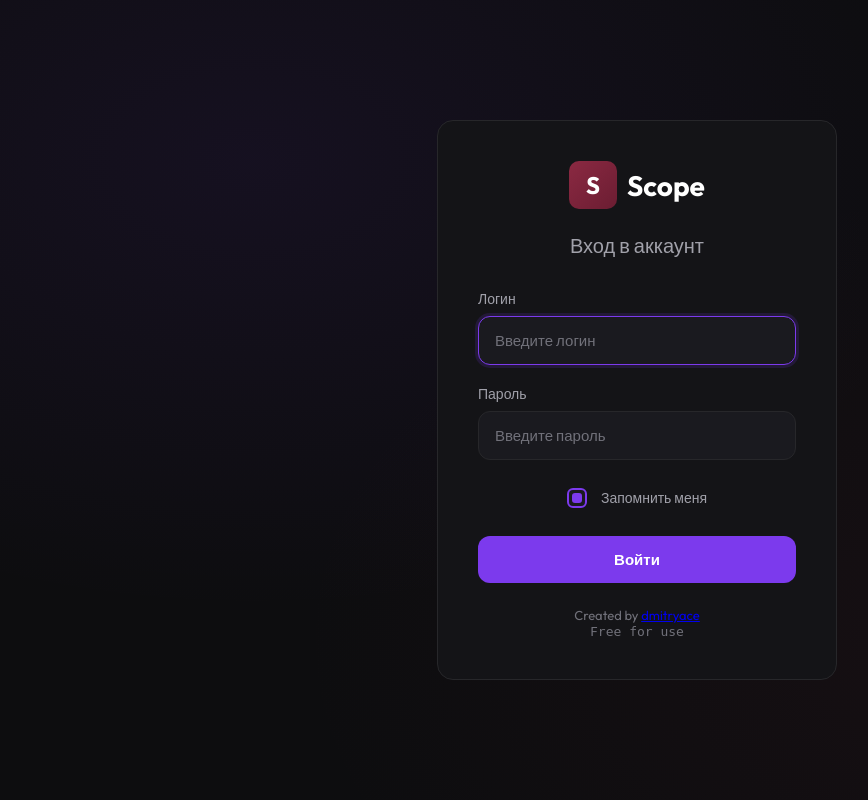
After one commit to DmitryAce/scope-app, a Django app: page /auth/login/ in a window 1280 px wide. The commit adds this page. Shown: the whole page, without its empty margins (3-871 px from the left). Run offline with Django 5.2, Linux system fonts and the light colour scheme; some libraries are stand-ins or nearby versions.

Commit message:
Auth+login

```diff
--- /dev/null
+++ b/apps/users/urls.py
@@ -0,0 +1,9 @@
+from django.urls import path
+from . import views
+
+app_name = 'users'
+
+urlpatterns = [
+    path('login/', views.login_view, name='login'),
+    path('logout/', views.logout_view, name='logout'),
+]
--- a/apps/users/views.py
+++ b/apps/users/views.py
@@ -1,3 +1,39 @@
-from django.shortcuts import render
+from django.shortcuts import render, redirect
+from django.contrib.auth import authenticate, login, logout
+from django.contrib import messages
 
-# Create your views here.
+
+def login_view(request):
+    """Login page view"""
+    # If already logged in, redirect to dashboard
+    if request.user.is_authenticated:
+        return redirect('scope:dashboard')
+
+    if request.method == 'POST':
+        username = request.POST.get('username', '').strip()
+        password = request.POST.get('password', '')
+        remember_me = request.POST.get('remember_me')
+
+        user = authenticate(request, username=username, password=password)
+
+        if user is not None:
+            login(request, user)
+
+            # Set session expiry based on "remember me"
+            if not remember_me:
+                request.session.set_expiry(0)  # Browser close
+
+            # Redirect to next URL or dashboard
+            next_url = request.GET.get('next', 'scope:dashboard')
+            return redirect(next_url)
+        else:
+            messages.error(request, 'Неверный логин или пароль')
+
+    return render(request, 'users/login.html')
+
+
+def logout_view(request):
+    """Logout and redirect to login page"""
+    logout(request)
+    messages.success(request, 'Вы вышли из аккаунта')
+    return redirect('users:login')
--- a/core/urls.py
+++ b/core/urls.py
@@ -21,6 +21,7 @@ from django.conf.urls.static import static
 
 urlpatterns = [
     path('admin/', admin.site.urls),
+    path('auth/', include('apps.users.urls')),
     path('', include('apps.scope.urls')),
 ]
 
--- /dev/null
+++ b/templates/users/login.html
@@ -0,0 +1,326 @@
+{% load static %}
+<!DOCTYPE html>
+<html lang="ru">
+<head>
+    <meta charset="UTF-8">
+    <meta name="viewport" content="width=device-width, initial-scale=1.0">
+    <link rel="icon" type="image/svg+xml" href="{% static 'favicon.svg' %}">
+    <title>Вход | Scope</title>
+    <link rel="preconnect" href="https://fonts.googleapis.com">
+    <link rel="preconnect" href="https://fonts.gstatic.com" crossorigin>
+    <link href="https://fonts.googleapis.com/css2?family=Outfit:wght@300;400;500;600;700&display=swap" rel="stylesheet">
+    <link rel="stylesheet" href="https://cdn.jsdelivr.net/npm/remixicon@4.0.0/fonts/remixicon.css">
+    <style>
+        :root {
+            --bg-primary: #0D0D0F;
+            --bg-secondary: #141417;
+            --bg-elevated: #1A1A1F;
+            --text-primary: #FFFFFF;
+            --text-secondary: #A1A1AA;
+            --text-muted: #71717A;
+            --accent-primary: #7C3AED;
+            --accent-hover: #6D28D9;
+            --accent-burgundy: #8B2942;
+            --border-color: #27272A;
+            --error: #EF4444;
+            --success: #10B981;
+            --radius-md: 12px;
+            --radius-lg: 16px;
+        }
+
+        * {
+            margin: 0;
+            padding: 0;
+            box-sizing: border-box;
+        }
+
+        body {
+            font-family: 'Outfit', sans-serif;
+            background: var(--bg-primary);
+            color: var(--text-primary);
+            min-height: 100vh;
+            display: flex;
+            align-items: center;
+            justify-content: center;
+            padding: 20px;
+            background-image:
+                radial-gradient(ellipse at 20% 20%, rgba(124, 58, 237, 0.08) 0%, transparent 50%),
+                radial-gradient(ellipse at 80% 80%, rgba(139, 41, 66, 0.08) 0%, transparent 50%);
+        }
+
+        .login-container {
+            width: 100%;
+            max-width: 400px;
+        }
+
+        .login-card {
+            background: var(--bg-secondary);
+            border: 1px solid var(--border-color);
+            border-radius: var(--radius-lg);
+            padding: 40px;
+        }
+
+        .login-header {
+            text-align: center;
+            margin-bottom: 32px;
+        }
+
+        .logo {
+            display: inline-flex;
+            align-items: center;
+            gap: 10px;
+            margin-bottom: 24px;
+        }
+
+        .logo-icon {
+            width: 48px;
+            height: 48px;
+            background: linear-gradient(135deg, var(--accent-burgundy), #6B1D32);
+            border-radius: 10px;
+            display: flex;
+            align-items: center;
+            justify-content: center;
+            font-size: 24px;
+            font-weight: 700;
+            color: white;
+        }
+
+        .logo-text {
+            font-size: 28px;
+            font-weight: 700;
+            color: var(--text-primary);
+        }
+
+        .login-title {
+            font-size: 20px;
+            font-weight: 500;
+            color: var(--text-secondary);
+        }
+
+        .login-form {
+            display: flex;
+            flex-direction: column;
+            gap: 20px;
+        }
+
+        .form-group {
+            display: flex;
+            flex-direction: column;
+            gap: 8px;
+        }
+
+        .form-label {
+            font-size: 14px;
+            font-weight: 500;
+            color: var(--text-secondary);
+        }
+
+        .form-input {
+            width: 100%;
+            padding: 14px 16px;
+            background: var(--bg-elevated);
+            border: 1px solid var(--border-color);
+            border-radius: var(--radius-md);
+            color: var(--text-primary);
+            font-size: 15px;
+            font-family: inherit;
+            transition: border-color 0.2s, box-shadow 0.2s;
+        }
+
+        .form-input:focus {
+            outline: none;
+            border-color: var(--accent-primary);
+            box-shadow: 0 0 0 3px rgba(124, 58, 237, 0.15);
+        }
+
+        .form-input::placeholder {
+            color: var(--text-muted);
+        }
+
+        .checkbox-group {
+            display: flex;
+            align-items: center;
+            justify-content: center;
+            gap: 10px;
+            margin: 8px 0;
+        }
+
+        .checkbox-wrapper {
+            position: relative;
+            display: inline-flex;
+            align-items: center;
+            cursor: pointer;
+            gap: 14px;
+        }
+
+        .checkbox-input {
+            position: absolute;
+            opacity: 0;
+            width: 0;
+            height: 0;
+        }
+
+        .checkbox-custom {
+            width: 20px;
+            height: 20px;
+            border: 2px solid var(--border-color);
+            border-radius: 6px;
+            background: var(--bg-elevated);
+            position: relative;
+            transition: all 0.2s ease;
+            flex-shrink: 0;
+            padding: 3px;
+            box-sizing: border-box;
+        }
+
+        .checkbox-wrapper:hover .checkbox-custom {
+            border-color: var(--accent-primary);
+        }
+
+        .checkbox-input:checked + .checkbox-custom {
+            border-color: var(--accent-primary);
+        }
+
+        .checkbox-input:checked + .checkbox-custom::before {
+            content: '';
+            display: block;
+            width: 100%;
+            height: 100%;
+            background: var(--accent-primary);
+            border-radius: 3px;
+        }
+
+        .checkbox-label {
+            font-size: 14px;
+            color: var(--text-secondary);
+            cursor: pointer;
+            user-select: none;
+            transition: color 0.2s ease;
+        }
+
+        .checkbox-wrapper:hover .checkbox-label {
+            color: var(--text-primary);
+        }
+
+        .btn-login {
+            width: 100%;
+            padding: 14px 24px;
+            background: var(--accent-primary);
+            color: white;
+            border: none;
+            border-radius: var(--radius-md);
+            font-size: 15px;
+            font-weight: 600;
+            font-family: inherit;
+            cursor: pointer;
+            transition: background 0.2s, transform 0.1s;
+        }
+
+        .btn-login:hover {
+            background: var(--accent-hover);
+        }
+
+        .btn-login:active {
+            transform: scale(0.98);
+        }
+
+        .error-message {
+            background: rgba(239, 68, 68, 0.1);
+            border: 1px solid rgba(239, 68, 68, 0.3);
+            color: var(--error);
+            padding: 12px 16px;
+            border-radius: var(--radius-md);
+            font-size: 14px;
+            display: flex;
+            align-items: center;
+            gap: 10px;
+        }
+
+        .error-message i {
+            font-size: 18px;
+        }
+
+        .login-footer {
+            margin-top: 24px;
+            text-align: center;
+            font-size: 13px;
+            color: var(--text-muted);
+        }
+
+        @media (max-width: 480px) {
+            .login-card {
+                padding: 28px 24px;
+            }
+        }
+    </style>
+</head>
+<body>
+    <div class="login-container">
+        <div class="login-card">
+            <div class="login-header">
+                <div class="logo">
+                    <div class="logo-icon">S</div>
+                    <span class="logo-text">Scope</span>
+                </div>
+                <h1 class="login-title">Вход в аккаунт</h1>
+            </div>
+
+            {% if messages %}
+                {% for message in messages %}
+                    <div class="error-message" style="margin-bottom: 20px;">
+                        <i class="ri-error-warning-line"></i>
+                        {{ message }}
+                    </div>
+                {% endfor %}
+            {% endif %}
+
+            <form class="login-form" method="POST">
+                {% csrf_token %}
+                <div class="form-group">
+                    <label class="form-label" for="username">Логин</label>
+                    <input
+                        type="text"
+                        id="username"
+                        name="username"
+                        class="form-input"
+                        placeholder="Введите логин"
+                        autocomplete="username"
+                        required
+                        autofocus
+                    >
+                </div>
+
+                <div class="form-group">
+                    <label class="form-label" for="password">Пароль</label>
+                    <input
+                        type="password"
+                        id="password"
+                        name="password"
+                        class="form-input"
+                        placeholder="Введите пароль"
+                        autocomplete="current-password"
+                        required
+                    >
+                </div>
+
+                <div class="checkbox-group">
+                    <label class="checkbox-wrapper" for="remember_me">
+                        <input type="checkbox" id="remember_me" name="remember_me" class="checkbox-input" checked>
+                        <span class="checkbox-custom"></span>
+                        <span class="checkbox-label">Запомнить меня</span>
+                    </label>
+                </div>
+
+                <button type="submit" class="btn-login">
+                    Войти
+                </button>
+            </form>
+
+            <div class="login-footer">
+                Created by <a href="https://github.com/DmitryAce" target="_blank">dmitryace</a><br>
+                <code>Free for use</code>
+            </div>
+        </div>
+    </div>
+</body>
+</html>
```
Also changed, not shown: DEPLOY.md (added, +105 -0 lines), apps/scope/views.py (+28 -0 lines), core/settings.py (+63 -8 lines), docker-compose.yml (added, +61 -0 lines), requirements.txt (added, +12 -0 lines), static/css/style.css (+50 -0 lines), templates/base.html (+14 -4 lines), 7 other files.
